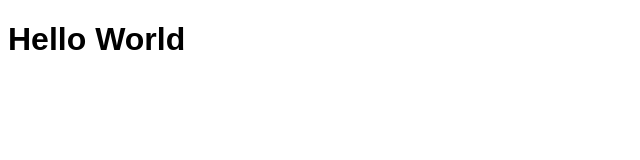
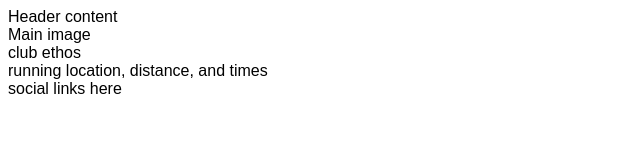
Before and after one commit to NowickiLukasz/love_running, a plain HTML site: page index.html in a window 1280 px wide. Shown: the whole page, without its empty margins (0-640 px from the left). Drawn offline with Linux system fonts and the light colour scheme.

Commit message:
added meta data and created layout for the site

```diff
--- a/index.html
+++ b/index.html
@@ -10,6 +10,18 @@
     <title>Love Running</title>
 </head>
 <body>
-    <h1>Hello World</h1>
+    <header>Header content</header>
+    <section>
+        Main image
+    </section>
+    <section>
+        club ethos
+    </section>
+    <section>
+        running location, distance, and times
+    </section>
+    <footer>
+        social links here
+    </footer>
 </body>
 </html>
```
